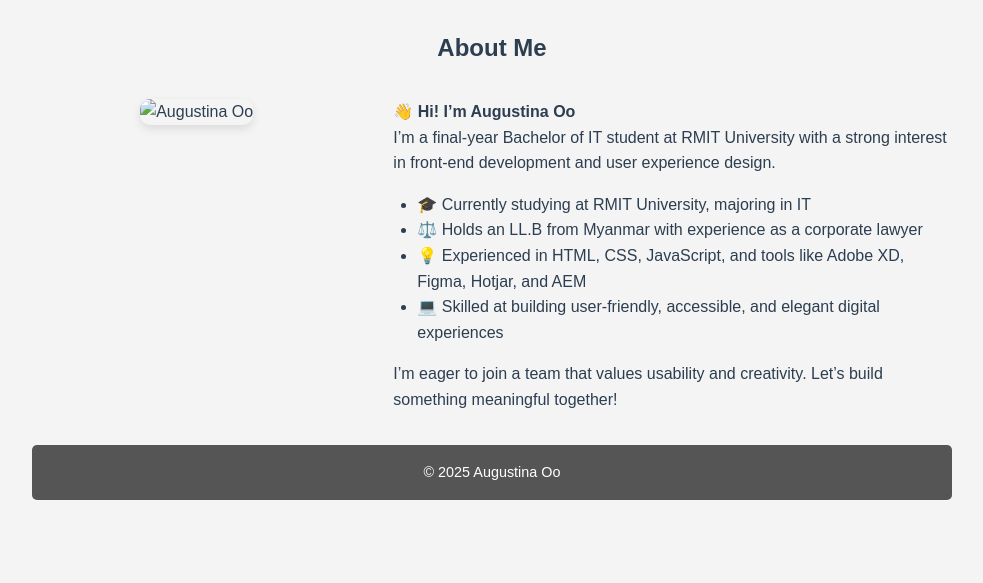
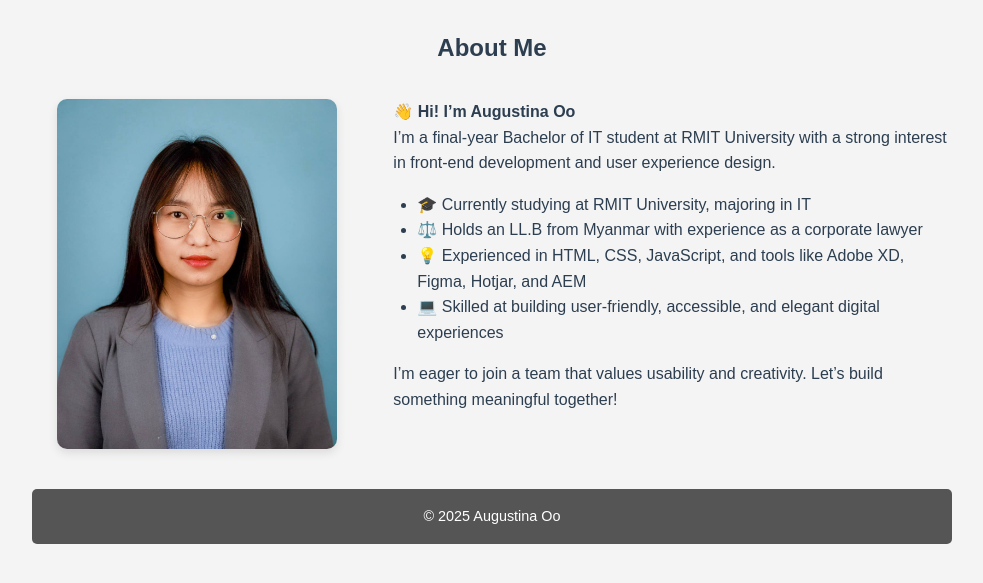
Before and after one commit to augustoo111/Portfolio, a plain HTML site: page index.html in a window 1280 px wide. Shown: the part 209-792 px from the top of the page, without its empty margins (148-1131 px from the left). Drawn offline with Linux system fonts and the light colour scheme.

Commit message:
Update index.html

```diff
--- a/index.html
+++ b/index.html
@@ -75,7 +75,7 @@
 
     <div class="about-container">
       <div class="about-image">
-        <img src="images/profile.JPEG" alt="Augustina Oo" />
+        <img src="images/Profile.jpg" alt="Augustina Oo" />
       </div>
 
       <div class="about-text">
```
